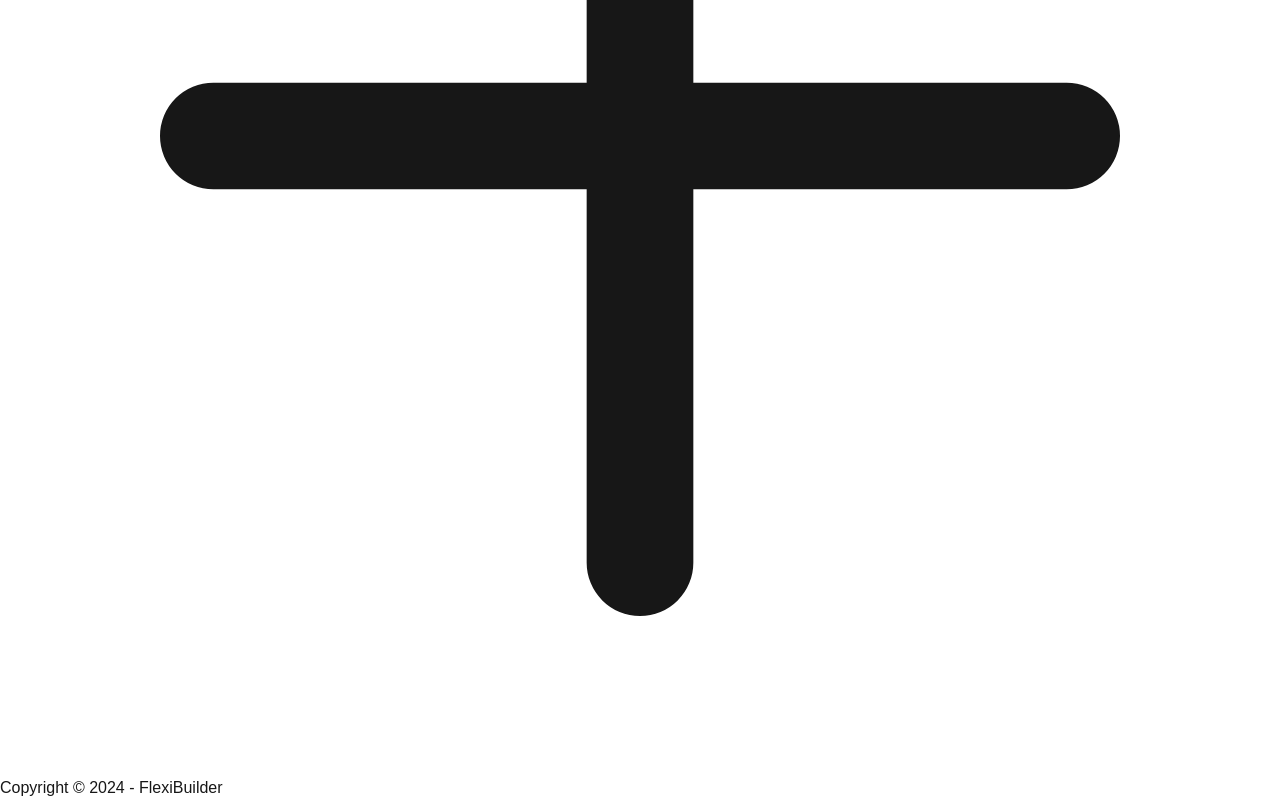
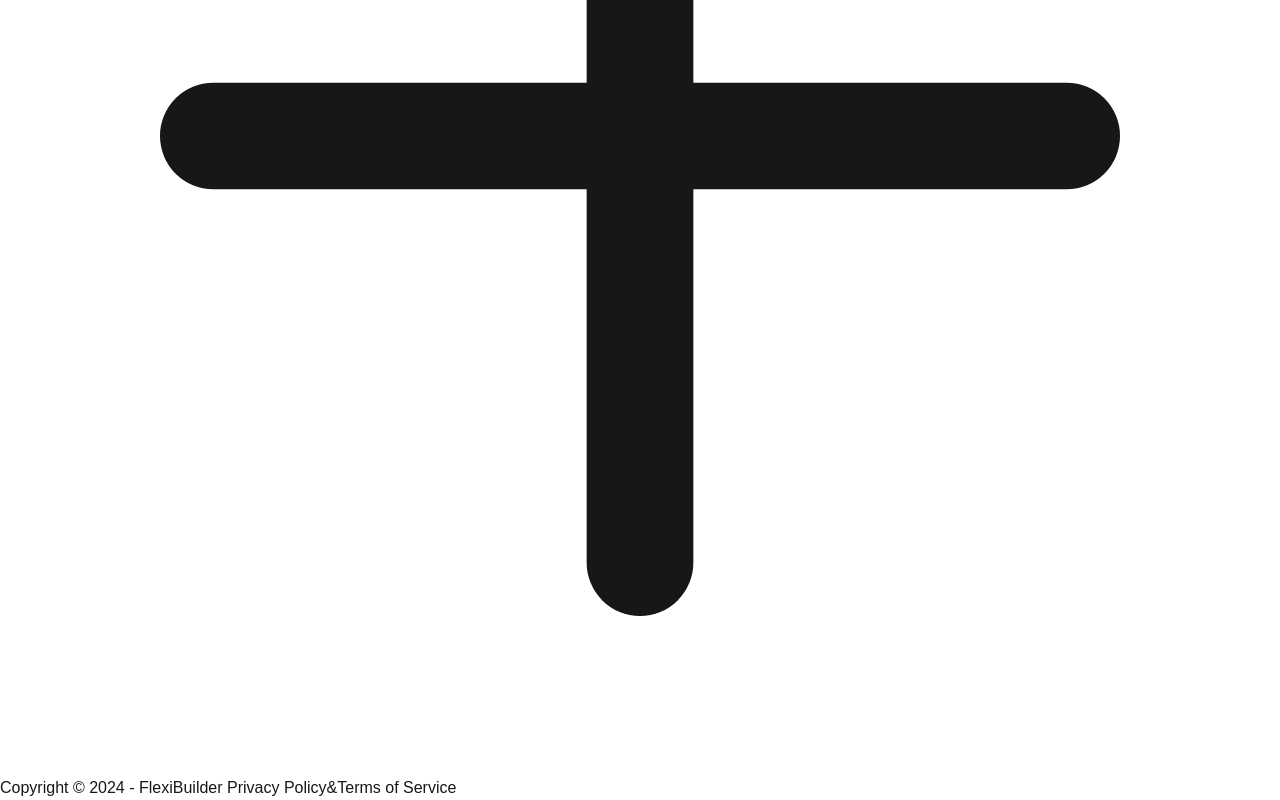
Before and after one commit to sunnyqian-dev/polishapp_web, a Next.js app: page /faq in a window 1280 px wide. Shown: the part 7994-8794 px from the top of the page. Built offline with nearby package versions, Linux system fonts and the light colour scheme.

Commit message:
modify footer

```diff
--- a/src/app/footer.tsx
+++ b/src/app/footer.tsx
@@ -4,7 +4,7 @@ export default function footer() {
       <>
         <footer className="bg-light py-5 mb-10">
           <div className="container px-4 px-lg-5">
-            <div className="small text-center text-muted">Copyright &copy; 2024 - FlexiBuilder</div>
+            <div className="small text-center text-muted">Copyright &copy; 2024 - FlexiBuilder <a href="/privacy-policy">Privacy Policy</a>&<a href="/terms-of-service">Terms of Service</a></div>
           </div>
         </footer>
       </>
```
Also changed, not shown: src/app/page.tsx (+1 -6 lines).
